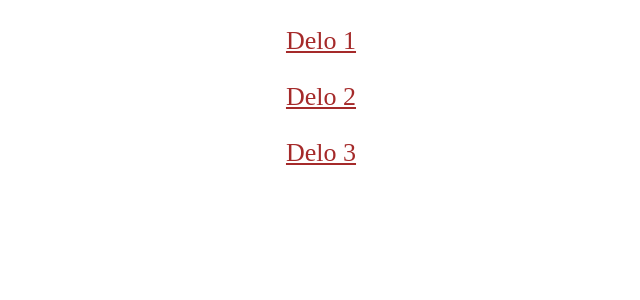
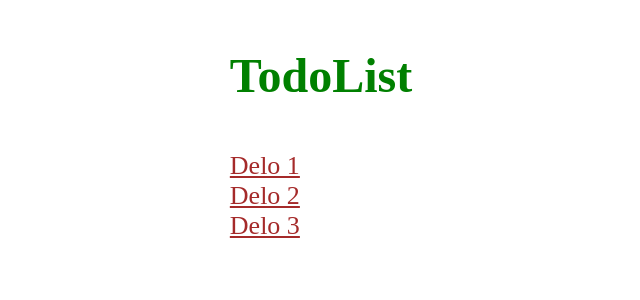
Before and after one commit to ghost-ninja-prog/todo-list-ts-redux, a React (Create React App) app: page / in a window 1280 px wide. Shown: the top 300 px of the page, without its empty margins (319-959 px from the left). Built offline with nearby package versions, Linux system fonts and the light colour scheme.

Commit message:
todolist work

```diff
--- a/src/App.tsx
+++ b/src/App.tsx
@@ -1,5 +1,5 @@
 import React from 'react';
-import TodoList from './components/TodoList';
+import { TodoList } from './components/TodoList';
 import { store } from './store/store';
 
 
--- a/src/components/TodoItem/index.tsx
+++ b/src/components/TodoItem/index.tsx
@@ -1,15 +1,15 @@
-import style from "./index.module.css"
+import { ITodo } from "../../models/models"
+import classes from "./index.module.css"
 
-interface TodoProps {
-    id: number;
-    title: string;
-    completed: boolean
+
+interface TodoItemProps {
+    todo: ITodo
 }
 
-const TodoItem = ({ id, title, completed }: TodoProps) => {
-    return(
-        <p className={style.item}>{title}</p>
+export const TodoItem: React.FC<TodoItemProps> = ({ todo }) => {
+    return (
+        <div className={classes.item}>
+            {todo.title}
+        </div>
     )
 }
-
-export default TodoItem
--- a/src/components/TodoList/index.tsx
+++ b/src/components/TodoList/index.tsx
@@ -1,29 +1,24 @@
-import TodoItem from '../TodoItem';
-import styles from './index.module.css'
-
-type TodoListProps = {
-    todos: Array<Todo>
-}
-
-type Todo = {
-    id: number;
-    title: string;
-    completed: boolean;
-}
+import classes from "./index.module.css"
+import { TodoItem } from "../TodoItem"
+import { ITodo } from "../../models/models"
 
 
 
+interface TodoListProps {
+    todos: ITodo[]
+}
 
-
-const TodoList = ({ todos }: TodoListProps) => {
+export const TodoList: React.FC<TodoListProps> = ({ todos }) => {
     return (
-        <div className={styles.center}>
-            {todos.map(todo => (
-                <TodoItem key={todo.id} id={todo.id} title={todo.title} completed={todo.completed} />
-            )
-            )}
+        <div className={classes.center}>
+            <h3>TodoList</h3>
+            {
+                todos.map((todo) => {
+                    return (
+                        <TodoItem key={todo.id} todo={todo} />
+                    )
+                })
+            }
         </div>
     )
 }
-
-export default TodoList
--- /dev/null
+++ b/src/models/models.ts
@@ -0,0 +1,6 @@
+
+export interface ITodo {
+    id: number;
+    title: string;
+    completed: boolean;
+}
```
